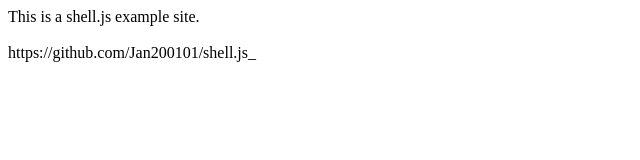
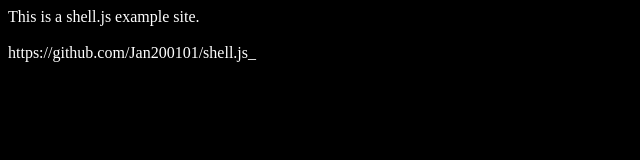
Before and after one commit to Jan200101/shell.js, a plain HTML site: page index.html in a window 1280 px wide. Shown: the whole page, without its empty margins (0-640 px from the left). Drawn offline with Linux system fonts and the light colour scheme.

Commit message:
Modified color scheme

```diff
--- a/index.html
+++ b/index.html
@@ -4,6 +4,13 @@
         <meta charset="utf-8"/>
         <title>shell.js example</title>
 		<script src="shell.js" defer></script>
+		<style>
+			body
+			{
+				background-color: black;
+				color: white;
+			}
+		</style>
     </head>
 	<!-- you dont have to put the function inside the body onload for it to work -->
     <body onload='Shell(document.getElementById("term"), "This is a shell.js example site.\n\nhttps://github.com/Jan200101/shell.js");'>
```
